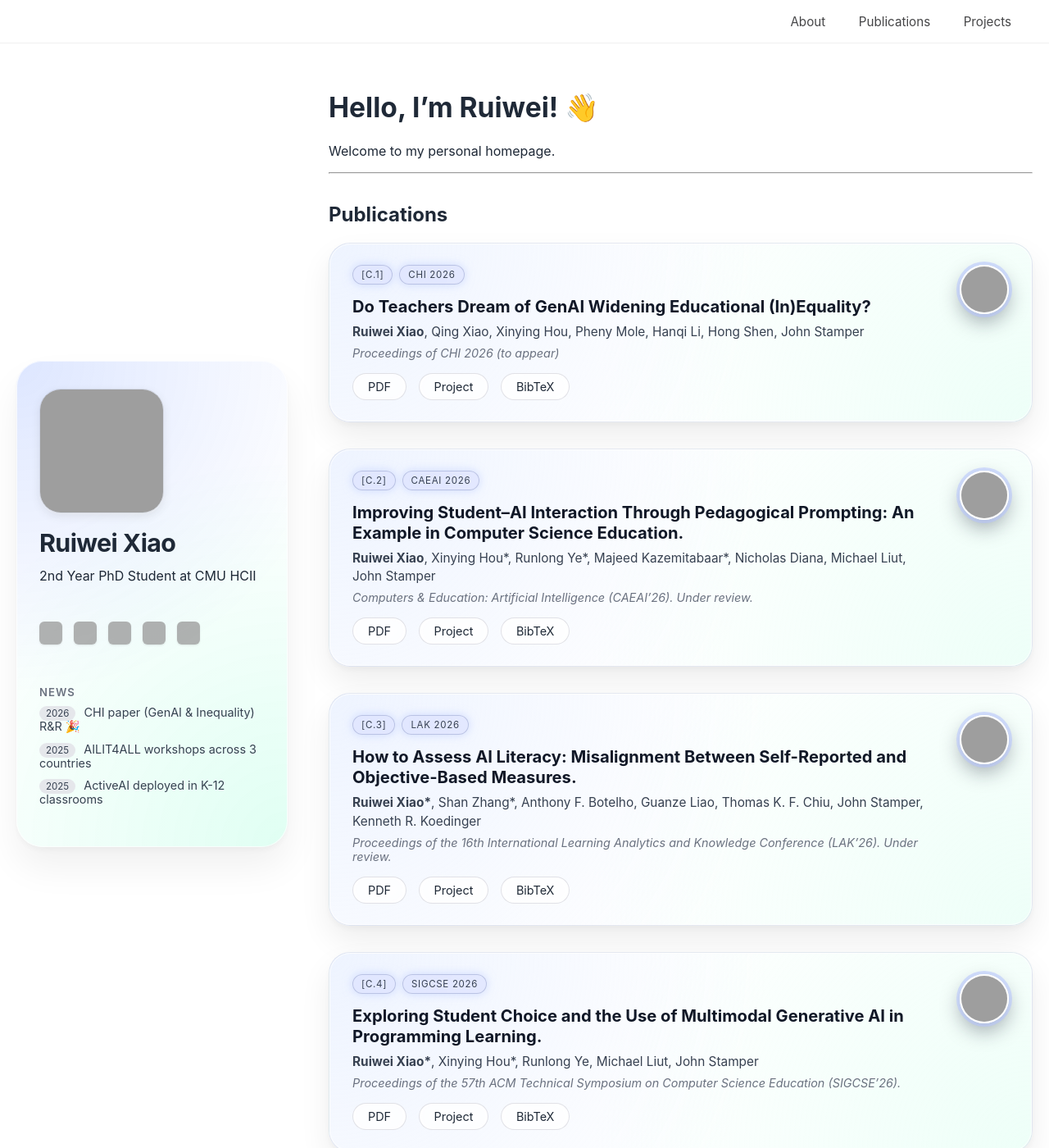
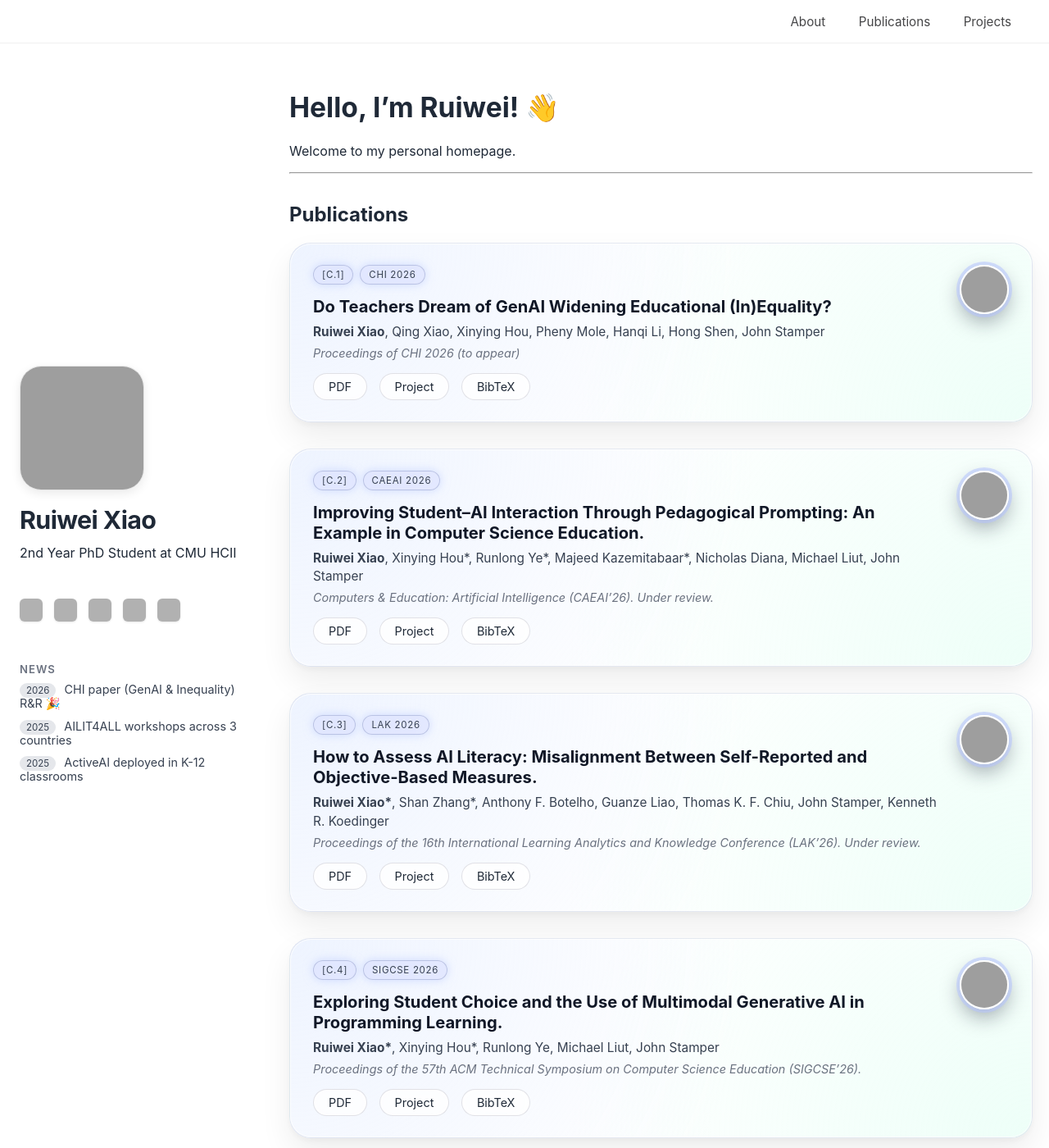
Before and after one commit to ruiwei-xiao/ruiwei-xiao.github.io, a Jekyll site: the page built from index.md, in a window 1280 px wide and 1400 px high. Shown: the whole window at 82% size. Built offline with Jekyll 4.4.1, drawn with Linux system fonts in a browser that asks for light colours; grey boxes are pictures that could not be loaded.

Commit message:
Update style.css

```diff
--- a/assets/css/style.css
+++ b/assets/css/style.css
@@ -641,38 +641,3 @@ section, main {
   font-size: 0.9rem;
   color: #111827;
 }
-
-
-/* ========================================= */
-/*      🌤️ VisionOS Soft Halo Sidebar        */
-/* ========================================= */
-
-.sidebar {
-  background:
-    radial-gradient(circle at top left, rgba(180, 200, 255, 0.45), transparent 60%),
-    radial-gradient(circle at bottom right, rgba(165, 255, 220, 0.35), transparent 70%),
-    rgba(255, 255, 255, 0.72); /* 主玻璃色 */
-
-  backdrop-filter: blur(28px) saturate(180%);
-  -webkit-backdrop-filter: blur(28px) saturate(180%);
-
-  border-radius: 32px;
-
-  /* 更轻盈的 VisionOS 阴影 */
-  box-shadow:
-    0 25px 45px rgba(0, 0, 0, 0.06),
-    0 4px 8px rgba(0, 0, 0, 0.04),
-    0 0 0 1px rgba(255,255,255,0.7) inset; /* 内亮边 */
-
-  padding: 34px 28px 40px;
-  transition: all 0.25s ease;
-}
-
-/* Hover 时有微妙浮起，非常 Vision Pro */
-.sidebar:hover {
-  transform: translateY(-2px);
-  box-shadow:
-    0 32px 60px rgba(0, 0, 0, 0.08),
-    0 6px 12px rgba(0, 0, 0, 0.05),
-    0 0 0 1px rgba(255,255,255,0.8) inset;
-}
```
